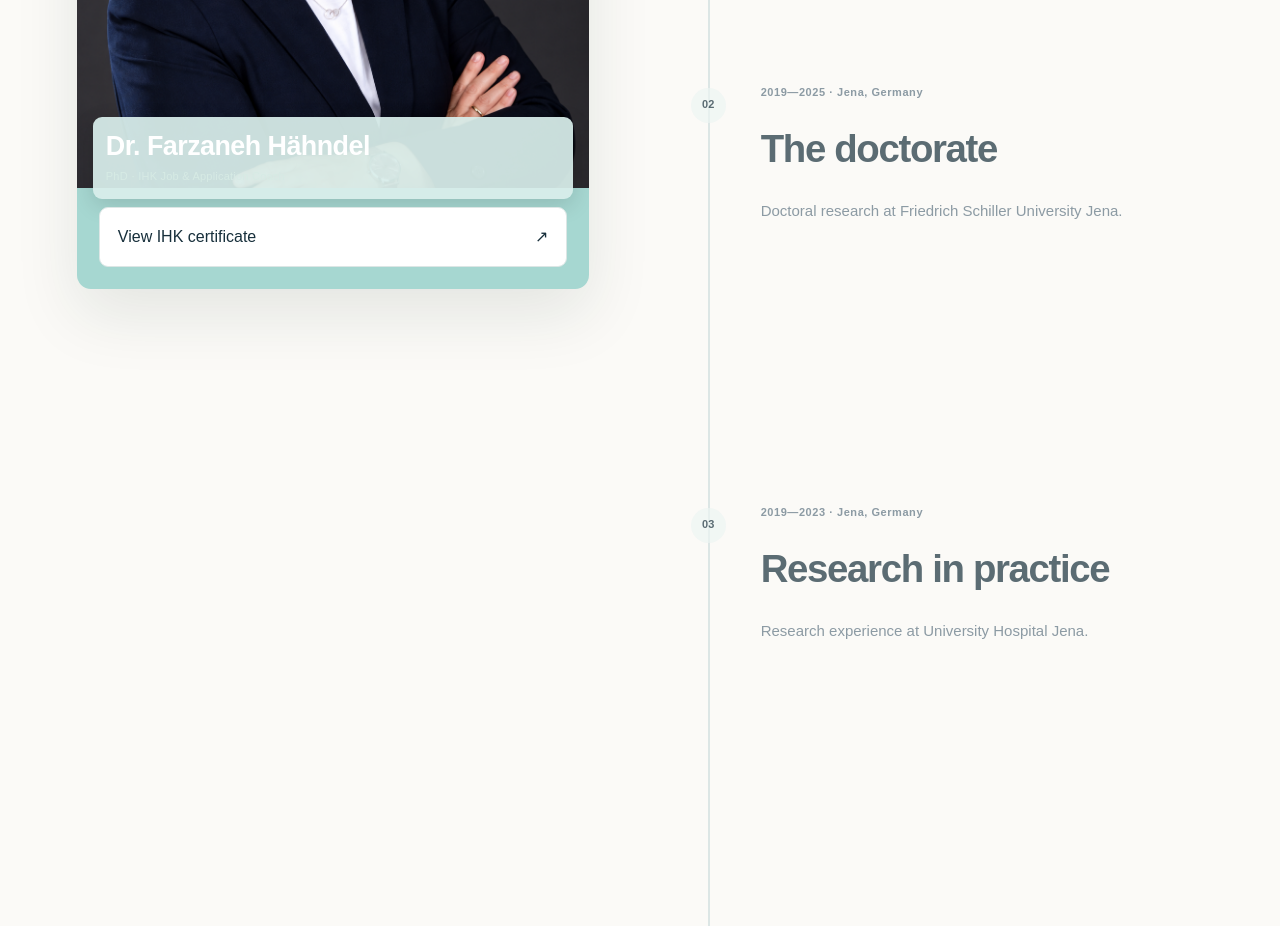
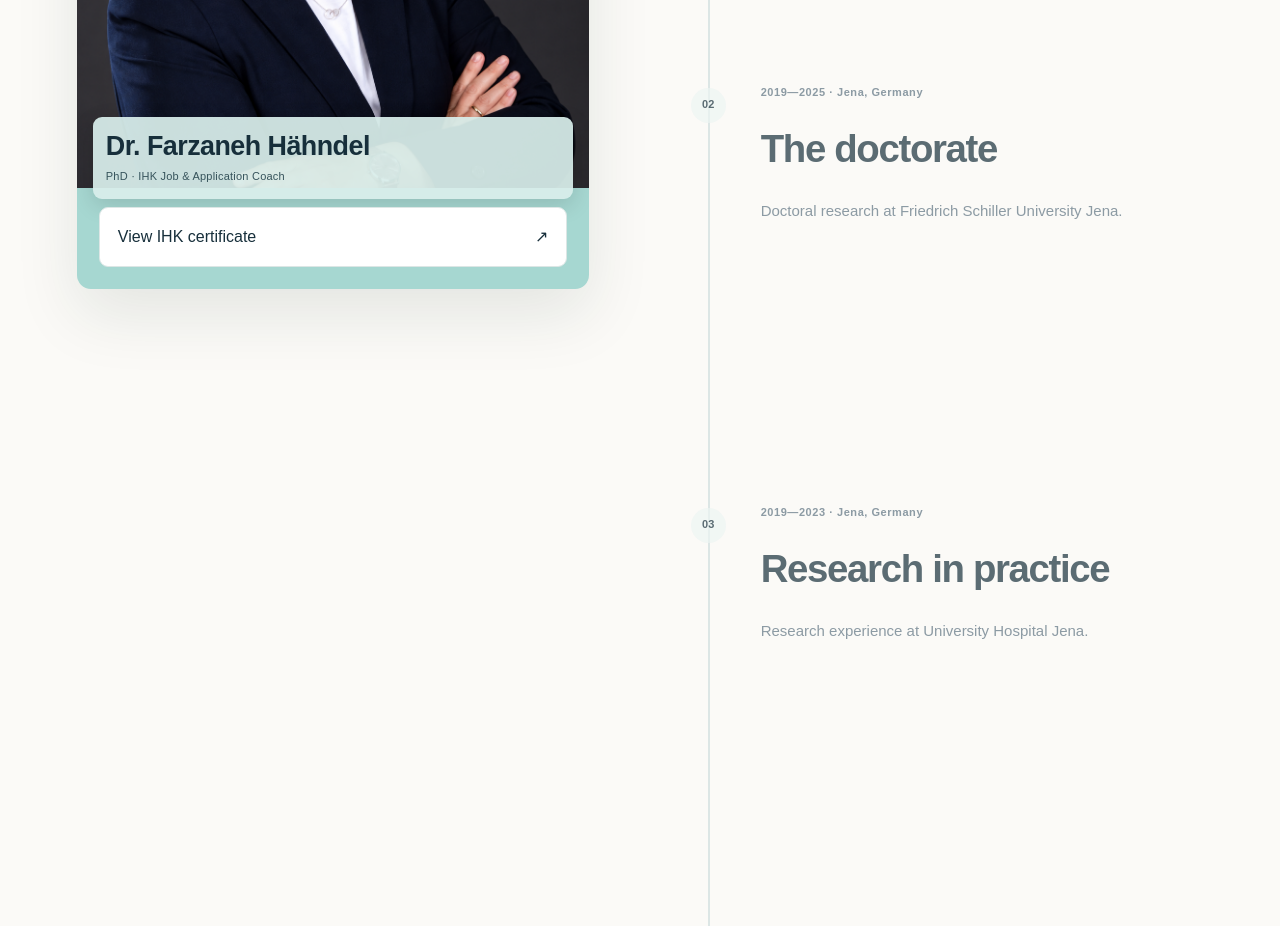
Before and after one commit to AtaMLK/Life-Science-Career-Compass, a Next.js app: page /en in a window 1280 px wide. Shown: the part 4500-5426 px from the top of the page. Built offline with nearby package versions, Linux system fonts and the light colour scheme; no server answers.

Commit message:
Fix journey portrait caption contrast

```diff
--- a/src/app/intake.css
+++ b/src/app/intake.css
@@ -13,8 +13,8 @@
 .friendly .journey-progress-rail{background:var(--f-line)}
 .friendly .journey-progress-fill{background:var(--f-accent)}
 .friendly .journey-photo-caption{background:#d9eeebed;border-radius:9px;padding:13px;bottom:90px;color:#172f3b;text-shadow:none}
-.friendly .journey-photo-caption strong{font:700 clamp(19px,2.1vw,29px)/1.2 Arial,Helvetica,sans-serif;letter-spacing:-.02em}
-.friendly .journey-photo-caption span{letter-spacing:.02em}
+.friendly .journey-photo-caption strong{color:#172f3b;font:700 clamp(19px,2.1vw,29px)/1.2 Arial,Helvetica,sans-serif;letter-spacing:-.02em}
+.friendly .journey-photo-caption span{color:#36535b;letter-spacing:.02em}
 .friendly .journey-number{padding:0 10px;border-radius:8px;background:#d9eeebed}
 .friendly .journey-frame>.certificate-open{border-radius:9px;background:var(--f-card);color:var(--f-text);border-color:var(--f-line)}
 .certificate-lightbox:not([open]){display:none}
```
